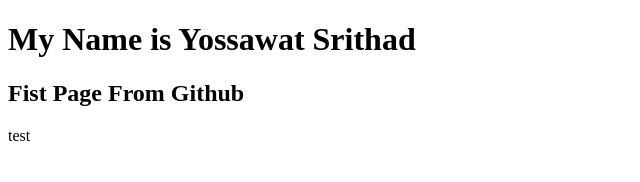
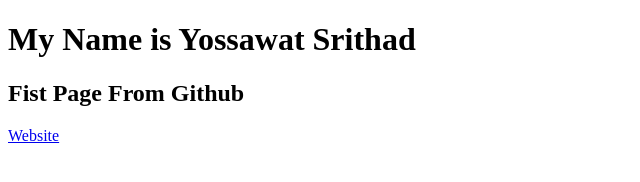
Before and after one commit to armando-9/armando-9.github.io, a plain HTML site: page index.html in a window 1280 px wide. Shown: the full height of the page, 0-640 px from the left. Drawn offline with Linux system fonts and the light colour scheme.

Commit message:
addwebsite

```diff
--- a/index.html
+++ b/index.html
@@ -8,7 +8,7 @@
 <body>
     <H1>My Name is Yossawat Srithad</H1>
     <h2>Fist Page From Github</h2>
-    <p>test</p>
+    <a href="https://hosting.udru.ac.th/it66040233146/">Website</a>
 
 </body>
 </html>
```
